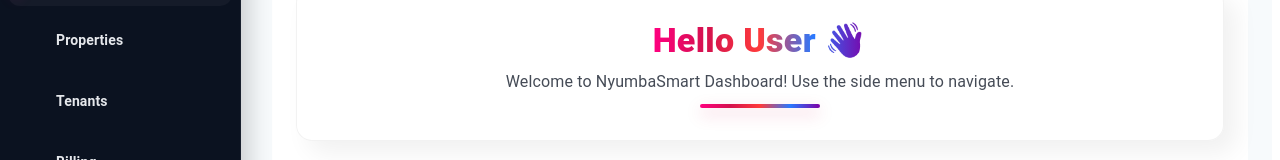
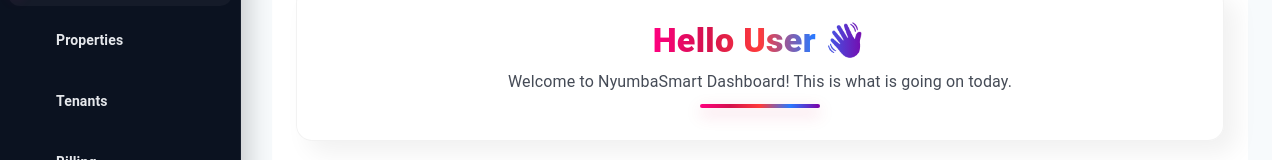
Before and after one commit to Clive-MM/NyumbaSmart, a React (Create React App) app in the folder frontend/: page /dashboard in a window 1280 px wide. Shown: the part 141-301 px from the top of the page. Built offline with nearby package versions, Linux system fonts and the light colour scheme; no server answers; some icons are missing.

Commit message:
Updated dashboard landing page

```diff
--- a/frontend/src/pages/dashboard/DashboardHome.jsx
+++ b/frontend/src/pages/dashboard/DashboardHome.jsx
@@ -65,7 +65,7 @@ export default function DashboardHome() {
                             maxWidth: 760,
                         }}
                     >
-                        Welcome to NyumbaSmart Dashboard! Use the side menu to navigate.
+                        Welcome to NyumbaSmart Dashboard! This is what is going on today.
                     </Typography>
 
                     {/* Thin accent rule in brand gradient */}
```
